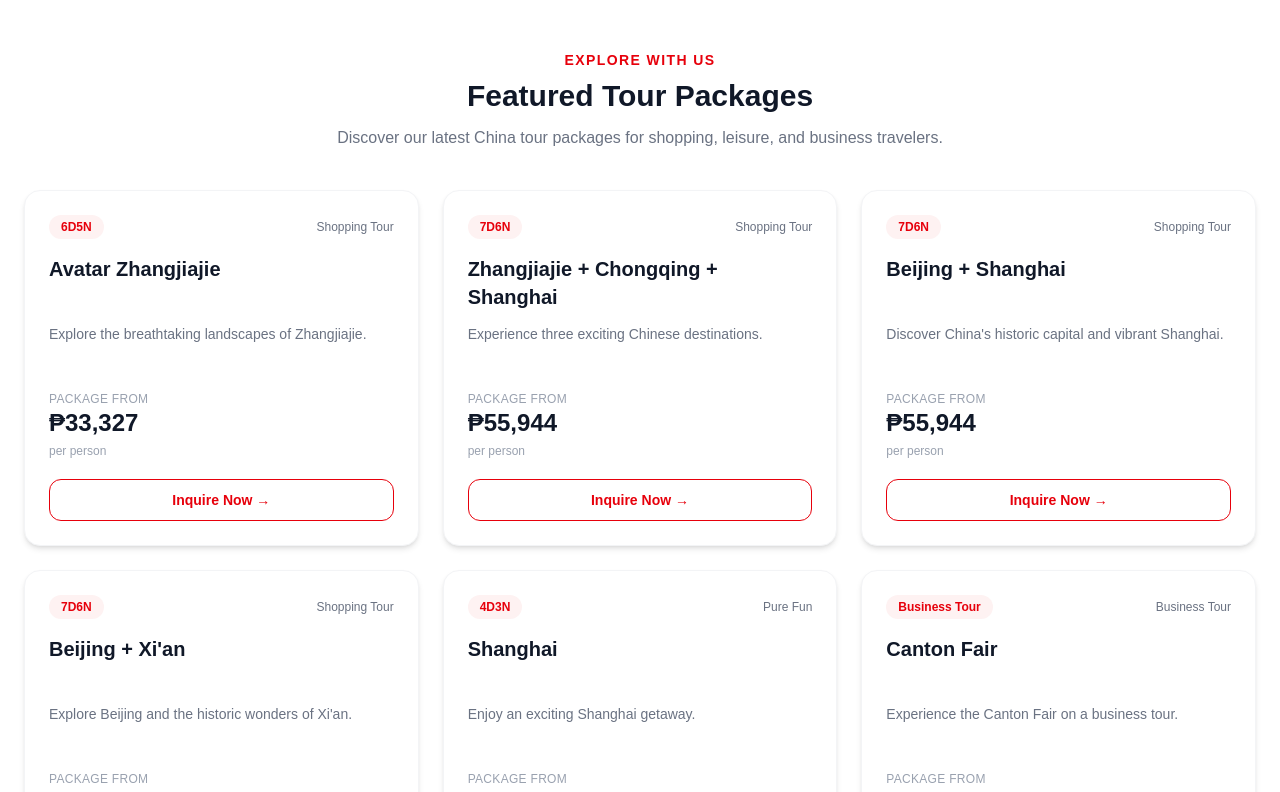
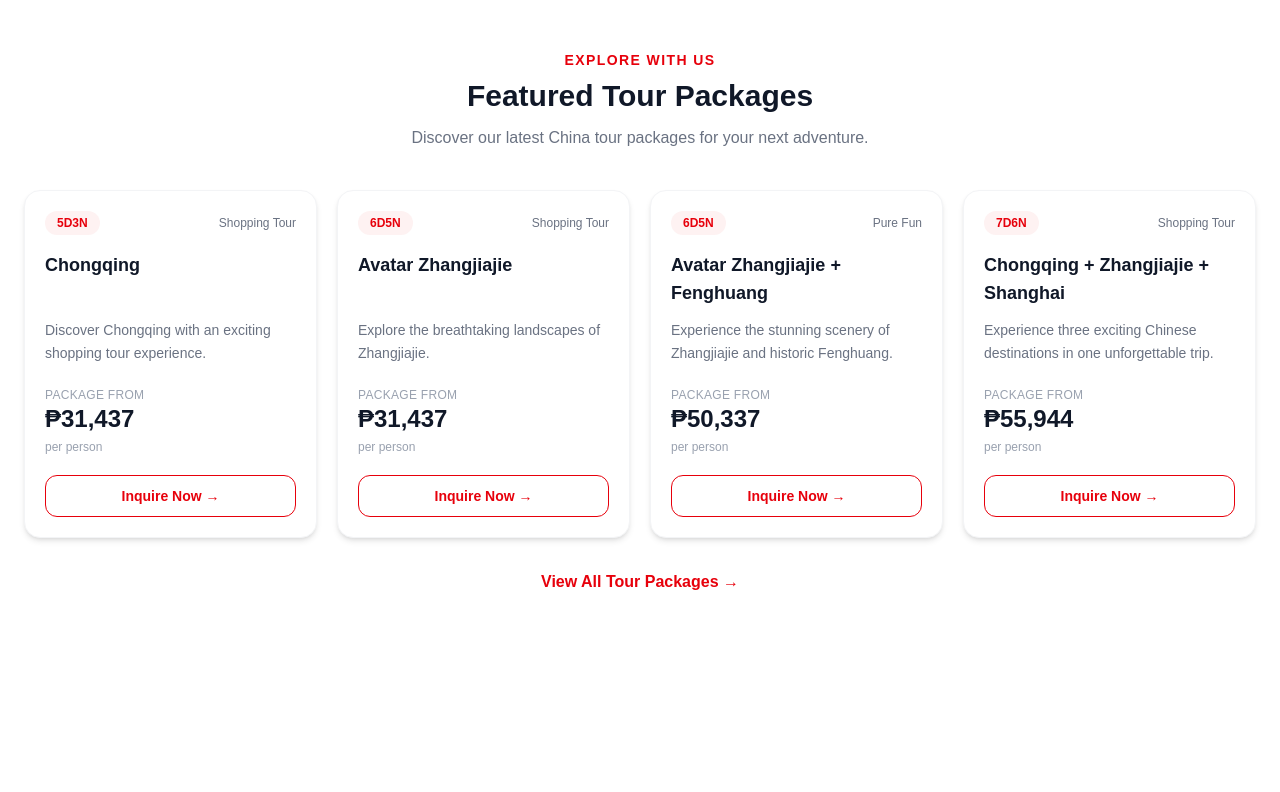
Before and after one commit to chingutravelandtours/chingu-website, a Next.js app: page / in a window 1280 px wide. Shown: the part 1380-2172 px from the top of the page. After the commit the page ends 2038 px from the top, so only its background shows below. Built offline with nearby package versions, Linux system fonts and the light colour scheme.

Commit message:
Update TourPackages.tsx

```diff
--- a/components/TourPackages.tsx
+++ b/components/TourPackages.tsx
@@ -1,51 +1,35 @@
 const packages = [
   {
+    title: "Chongqing",
+    subtitle: "Shopping Tour",
+    duration: "5D3N",
+    price: "₱31,437",
+    description:
+      "Discover Chongqing with an exciting shopping tour experience.",
+  },
+  {
     title: "Avatar Zhangjiajie",
+    subtitle: "Shopping Tour",
     duration: "6D5N",
-    type: "Shopping Tour",
-    price: "₱33,327",
+    price: "₱31,437",
     description:
       "Explore the breathtaking landscapes of Zhangjiajie.",
   },
   {
-    title: "Zhangjiajie + Chongqing + Shanghai",
+    title: "Avatar Zhangjiajie + Fenghuang",
+    subtitle: "Pure Fun",
+    duration: "6D5N",
+    price: "₱50,337",
+    description:
+      "Experience the stunning scenery of Zhangjiajie and historic Fenghuang.",
+  },
+  {
+    title: "Chongqing + Zhangjiajie + Shanghai",
+    subtitle: "Shopping Tour",
     duration: "7D6N",
-    type: "Shopping Tour",
     price: "₱55,944",
     description:
-      "Experience three exciting Chinese destinations.",
-  },
-  {
-    title: "Beijing + Shanghai",
-    duration: "7D6N",
-    type: "Shopping Tour",
-    price: "₱55,944",
-    description:
-      "Discover China's historic capital and vibrant Shanghai.",
-  },
-  {
-    title: "Beijing + Xi'an",
-    duration: "7D6N",
-    type: "Shopping Tour",
-    price: "₱61,047",
-    description:
-      "Explore Beijing and the historic wonders of Xi'an.",
-  },
-  {
-    title: "Shanghai",
-    duration: "4D3N",
-    type: "Pure Fun",
-    price: "₱37,737",
-    description:
-      "Enjoy an exciting Shanghai getaway.",
-  },
-  {
-    title: "Canton Fair",
-    duration: "Business Tour",
-    type: "Business Tour",
-    price: "₱75,537",
-    description:
-      "Experience the Canton Fair on a business tour.",
+      "Experience three exciting Chinese destinations in one unforgettable trip.",
   },
 ];
 
@@ -65,35 +49,34 @@ export default function TourPackages() {
           </h2>
 
           <p className="mt-3 max-w-2xl mx-auto text-gray-500">
-            Discover our latest China tour packages for shopping,
-            leisure, and business travelers.
+            Discover our latest China tour packages for your next adventure.
           </p>
         </div>
 
-        {/* Tour Package Cards */}
-        <div className="grid grid-cols-1 sm:grid-cols-2 lg:grid-cols-3 gap-6">
+        {/* Four Cards */}
+        <div className="grid grid-cols-1 sm:grid-cols-2 lg:grid-cols-4 gap-5">
 
           {packages.map((pkg) => (
             <div
               key={pkg.title}
-              className="bg-white border border-gray-100 rounded-2xl p-6 shadow-md hover:shadow-xl hover:-translate-y-1 transition-all duration-300 flex flex-col"
+              className="bg-white border border-gray-100 rounded-2xl p-5 shadow-md hover:shadow-xl hover:-translate-y-1 transition-all duration-300 flex flex-col"
             >
 
-              {/* Top Information */}
-              <div className="flex items-center justify-between mb-4">
+              {/* Duration + Type */}
+              <div className="flex items-center justify-between gap-2 mb-4">
 
-                <span className="text-xs font-semibold text-red-600 bg-red-50 px-3 py-1 rounded-full">
+                <span className="text-xs font-semibold text-red-600 bg-red-50 px-3 py-1 rounded-full whitespace-nowrap">
                   {pkg.duration}
                 </span>
 
-                <span className="text-xs text-gray-500">
-                  {pkg.type}
+                <span className="text-xs text-gray-500 text-right">
+                  {pkg.subtitle}
                 </span>
 
               </div>
 
-              {/* Package Name */}
-              <h3 className="text-xl font-bold text-gray-900 min-h-[56px]">
+              {/* Title */}
+              <h3 className="text-lg font-bold text-gray-900 min-h-[56px]">
                 {pkg.title}
               </h3>
 
@@ -119,7 +102,7 @@ export default function TourPackages() {
 
               </div>
 
-              {/* Inquiry Button */}
+              {/* Button */}
               <button
                 className="mt-5 w-full border border-red-600 text-red-600 py-2.5 rounded-xl text-sm font-semibold hover:bg-red-600 hover:text-white transition"
               >
@@ -133,13 +116,11 @@ export default function TourPackages() {
 
         {/* View All */}
         <div className="text-center mt-8">
-
           <button
             className="text-red-600 font-semibold hover:text-red-700"
           >
             View All Tour Packages →
           </button>
-
         </div>
 
       </div>
```
